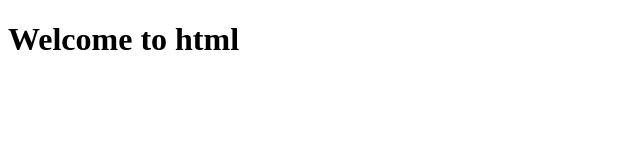
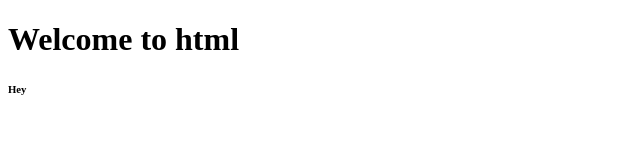
Before and after one commit to sunilchatti/FRONTEND_CLASS, a plain HTML site: page HTML/index.html in a window 1280 px wide. Shown: the full height of the page, 0-640 px from the left. Drawn offline with Linux system fonts and the light colour scheme.

Commit message:
Update index.html

```diff
--- a/HTML/index.html
+++ b/HTML/index.html
@@ -7,5 +7,6 @@
 </head>
 <body>
     <h1>Welcome to html</h1>
+    <h6>Hey</h6>
 </body>
 </html>
```
